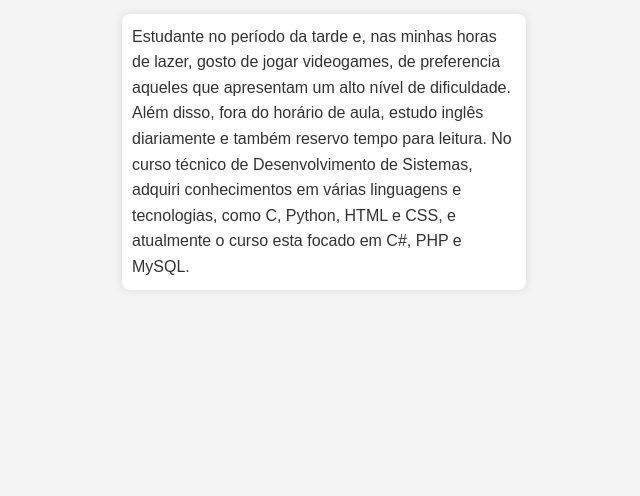
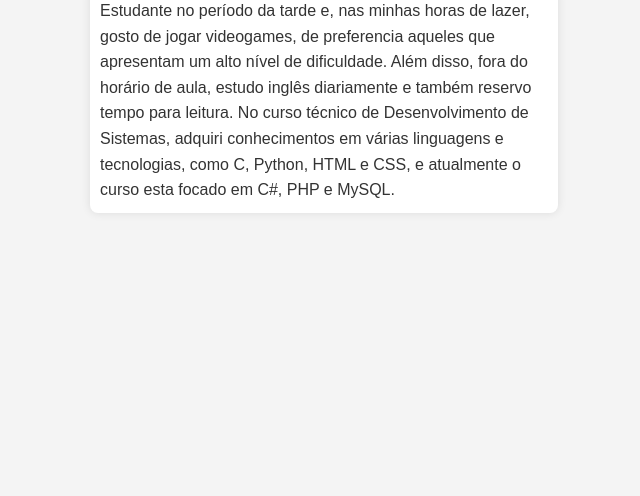
Before and after one commit to souCaioBueno/portifolio.github.io, a plain HTML site: page index.html in a window 1280 px wide. Shown: the part 304-800 px from the top of the page, without its empty margins (316-956 px from the left). Drawn offline with Linux system fonts and the light colour scheme.

Commit message:
Formatando pagina inicial

```diff
--- a/style.css
+++ b/style.css
@@ -20,7 +20,7 @@ p {
     background: white;
     border-radius: 8px;
     box-shadow: 0 0 10px rgba(0, 0, 0, 0.1);
-    max-width: 30%;
+    max-width: 35%;
 }
 
 img {
```
